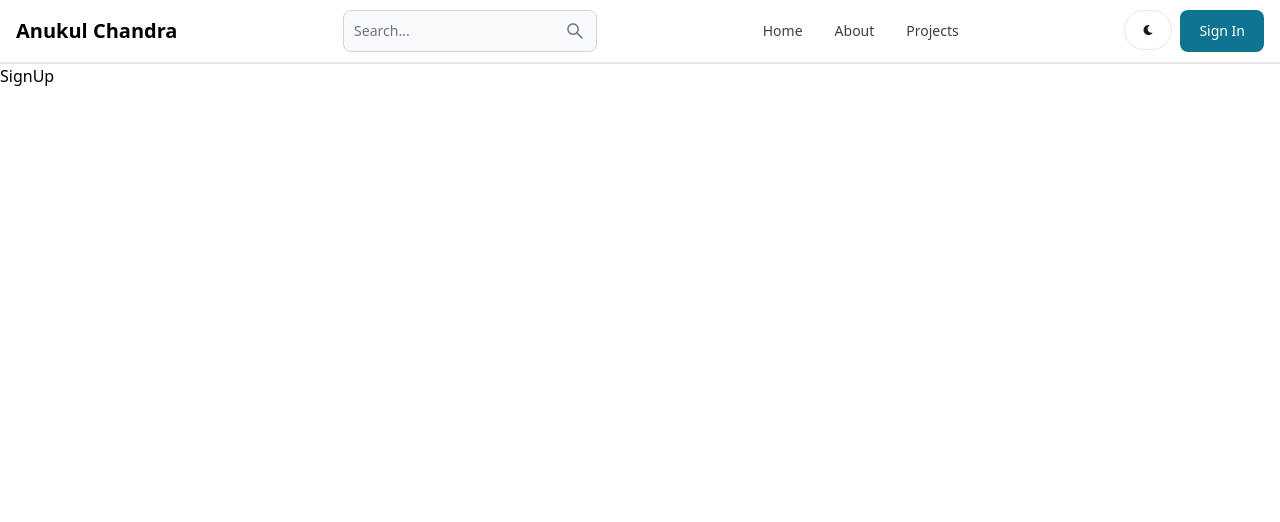
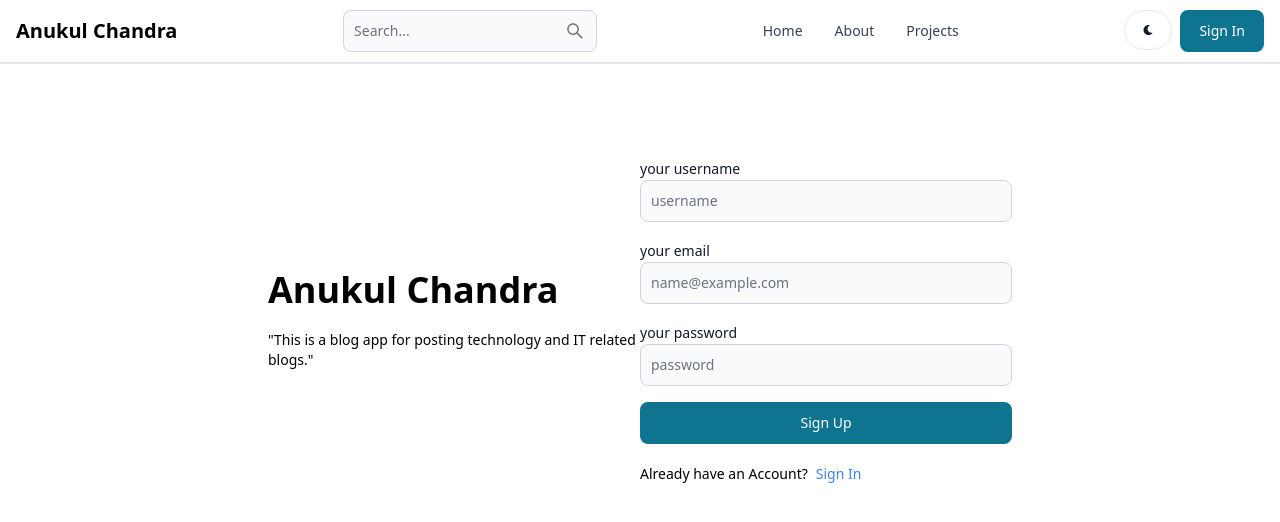
Before and after one commit to AnukulPr1me/DevTales_Blog, a React (Vite) app in the folder client/: page /sign-up in a window 1280 px wide. Shown: the top 522 px of the page. Built offline with nearby package versions, Linux system fonts and the light colour scheme.

Commit message:
Sign-up UI

```diff
--- a/client/package.json
+++ b/client/package.json
@@ -10,7 +10,8 @@
     "preview": "vite preview"
   },
   "dependencies": {
-    "flowbite-react": "^0.7.3",
+    "flowbite": "^2.3.0",
+    "flowbite-react": "^0.7.5",
     "react": "^18.2.0",
     "react-dom": "^18.2.0",
     "react-icons": "^5.0.1",
--- a/client/src/pages/SignUp.jsx
+++ b/client/src/pages/SignUp.jsx
@@ -1,5 +1,47 @@
+import React from "react";
+import { Link } from "react-router-dom";
+import { Button, Label, TextInput } from "flowbite-react";
+
 export default function SignUp() {
   return (
-    <div>SignUp</div>
-  )
+    <div className="min-h-screen mt-20">
+      <div className="flex p-3 max-w-3xl mx-auto flex-col md:flex-row md:items-center">
+        {/*left*/}
+        <div className="flex-1">
+          <Link to="/" className="font-bold dark:text-white text-4xl">
+            <span>Anukul Chandra</span>
+          </Link>
+          <p className="text-sm mt-5">
+            "This is a blog app for posting technology and IT related blogs."
+          </p>
+        </div>
+        {/*right*/}
+        <div className="flex-1">
+          <form className="flex flex-col gap-4">
+            <div>
+              <Label value="your username" />
+              <TextInput type="text" placeholder="username" id="username" />
+            </div>
+            <div>
+              <Label value="your email" />
+              <TextInput type="text" placeholder="name@example.com" id="email" />
+            </div>
+            <div>
+              <Label value="your password" />
+              <TextInput type="text" placeholder="password" id="password" />
+            </div>
+            <Button type="submit">
+              Sign Up
+            </Button>
+          </form>
+          <div className="flex gap-2 text-sm mt-5">
+            <span>Already have an Account?</span>
+            <Link to="/sign-in" className="text-blue-500">
+              Sign In
+            </Link>
+          </div>
+        </div>
+      </div>
+    </div>
+  );
 }
```
Also changed, not shown: 1 other file (tests, documents, lock files or other folders).
